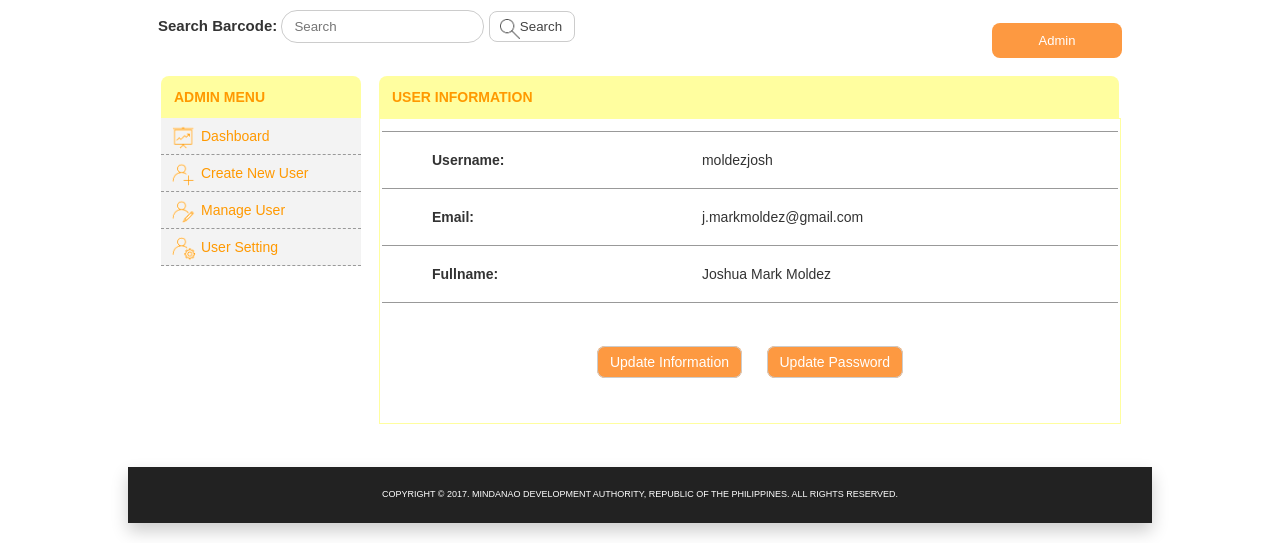
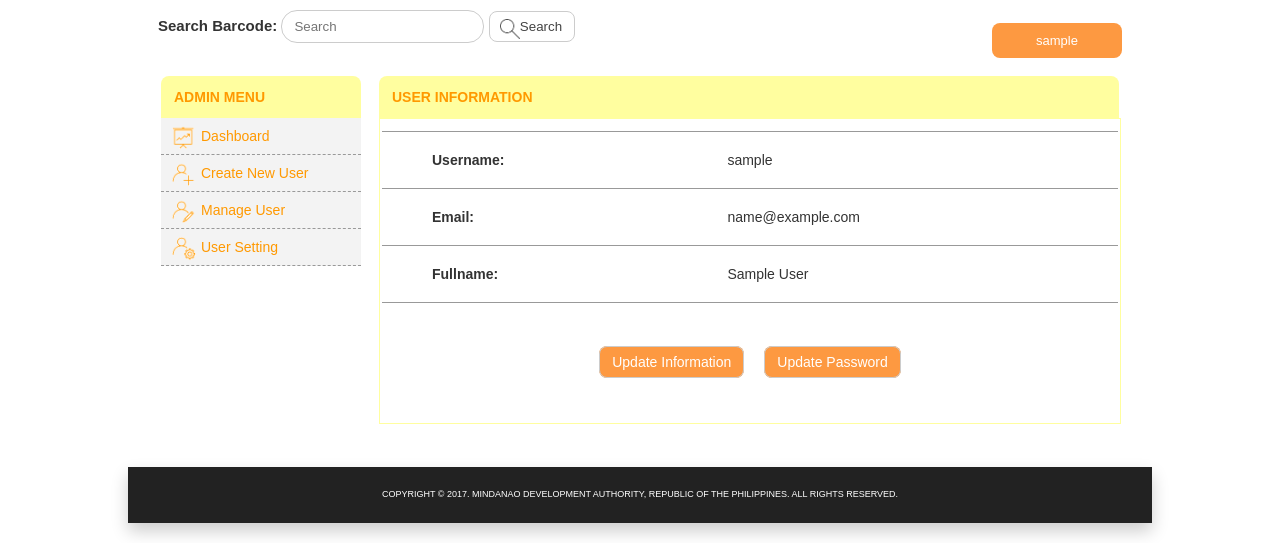
Before and after one commit to moldezjosh/SE_Final_Project, a PHP site: page /usersetting.php in a window 1280 px wide. Shown: the part 164-707 px from the top of the page. Run offline with PHP 8.4, Linux system fonts and the light colour scheme; the visitor is signed in with stand-in values (Sample User, id 1); tables that the repository leaves empty or names only in its code hold one stand-in row (values such as "Sample post").

Commit message:
modified usersetting

```diff
--- a/usersetting.php
+++ b/usersetting.php
@@ -1,3 +1,6 @@
+<?php
+	session_start();
+?>
 <!DOCTYPE html>
 <head>
 	<title>WebDTS</title>
@@ -25,11 +28,11 @@
       </form>
 
       <div class="dropdown">
-        <button onclick="dropFunc()" class="dropbtn">Admin</button>
+        <button onclick="dropFunc()" class="dropbtn"><?php echo $_SESSION['username']; ?></button>
         <div id="myDropdown" class="dropdown-content">
 					<a href="index.php">Dashboard</a>
           <a href="usersetting.php">My Menus</a>
-          <a href="login.php">Logout</a>
+          <a href="include/logout.php">Logout</a>
         </div>
       </div>
     </div>
@@ -49,26 +52,51 @@
           <td class="am-display">
             <h3 class="nav-header">user information</h3>
               <div class="menu-display" style="height: 300px">
-								<table class="user-setting-info">
-									<tr>
-										<td class="user-name">Username: </td>
-										<td class="user-info">moldezjosh</td>
-									</tr>
-									<tr>
-										<td class="user-name">Email: </td>
-										<td class="user-info">j.markmoldez@gmail.com</td>
-									</tr>
-									<tr>
-										<td class="user-name">Fullname: </td>
-										<td class="user-info">Joshua Mark Moldez</td>
-									</tr>
-								</table>
 
-									<center class="update-buttons">
-									<p class="btnUpdate"><a href="updateinfo.php">Update Information</a></p>
-									<p class="btnUpdate"><a href="updatepass.php">Update Password</a></p>
-									</center>
-									</form>
+								<?php
+									// Include config file
+									require_once 'include/config.php';
+
+
+									// Attempt select query execution
+
+									$user_sess = trim($_SESSION['username']);
+									$sql = "SELECT * FROM users where username='$user_sess'";
+									if($result = mysqli_query($link, $sql)){
+											if(mysqli_num_rows($result) > 0) {
+													echo "<table class='user-setting-info'>";
+															echo "<tr>";
+															echo "<td class='user-name'>Username: </td>";
+
+															while($row = mysqli_fetch_array($result)){
+																			echo "<td class='user-info'>" . $row['username'] . "</td>";
+																		echo "</tr>";
+																		echo "<tr>";
+																			echo "<td class='user-name'>Email: </td>";
+																			echo "<td class='user-info'>" . $row['email'] . "</td>";
+																		echo "</tr>";
+																		echo "<tr>";
+																			echo "<td class='user-name'>Fullname: </td>";
+																			echo "<td class='user-info'>" . $row['name'] . "</td>";
+																		echo "</tr>";
+
+													echo "</table>";
+
+
+									echo "<center class='update-buttons'>";
+									echo "<p class='btnUpdate'><a href='updateinfo.php?id=". $row['id'] ."'>Update Information</a></p>";
+									echo "<p class='btnUpdate'><a href='updatepass.php?id=". $row['id'] ."'>Update Password</a></p>";
+									echo "</center>";
+									}
+									// Free result set
+									mysqli_free_result($result);
+								}
+						} else{
+							echo "ERROR: Could not able to execute $sql. " . mysqli_error($link);
+							}
+						// Close connection
+						mysqli_close($link);
+					?>
               </div>
             </td>
           </tr>
```
